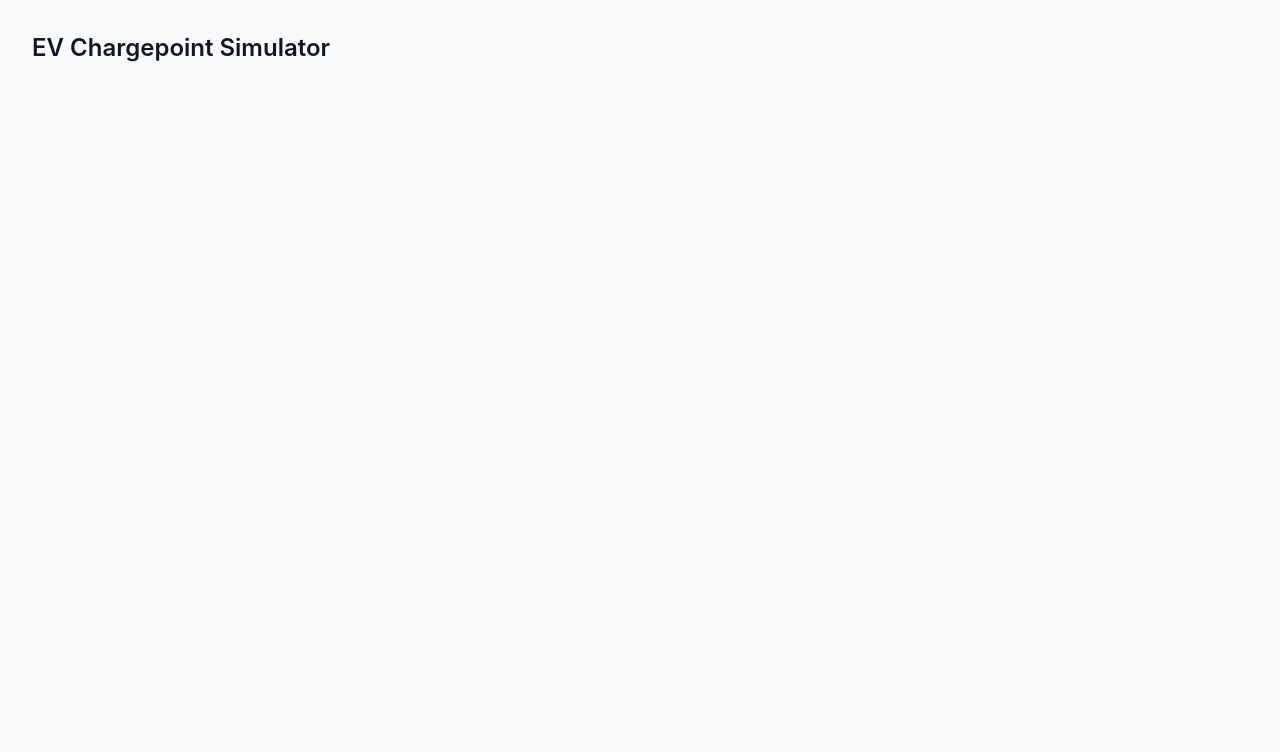
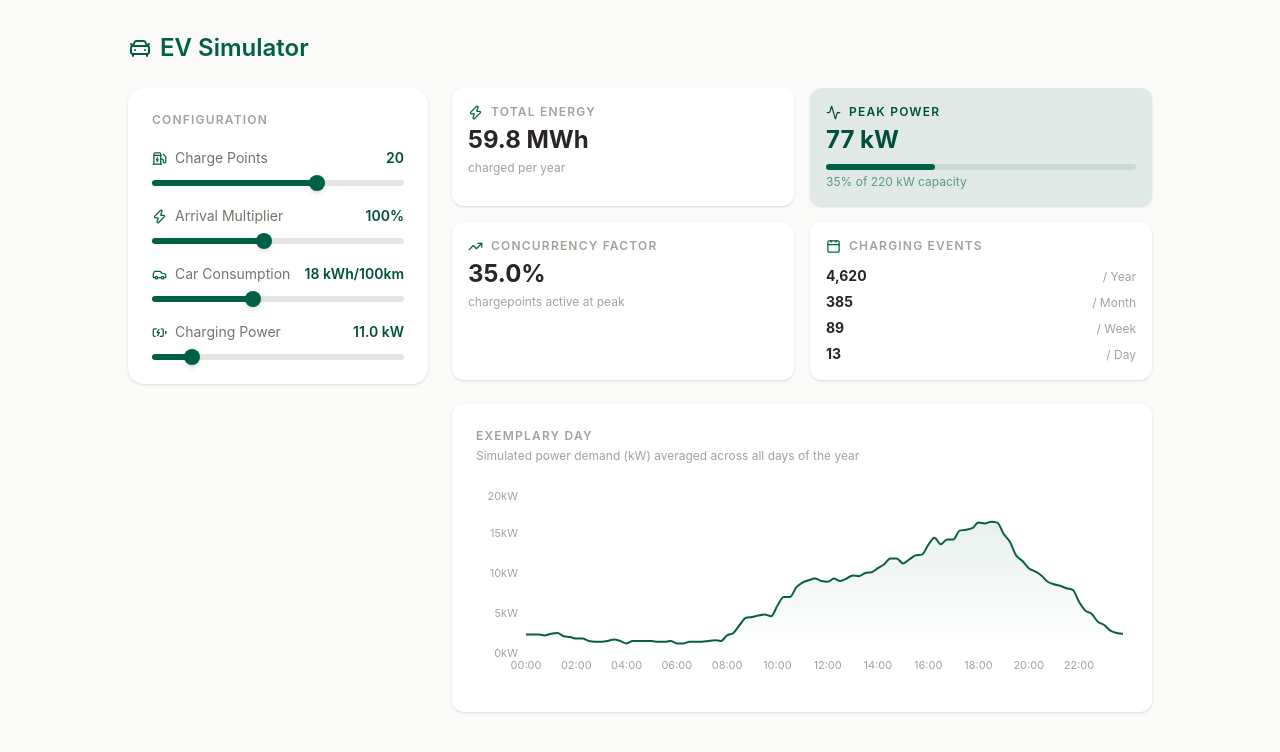
Before and after one commit to brynne0/reonic-task, a React (Vite) app in the folder task-2/: page / in a window 1280 px wide. Shown: the top 752 px of the page. Built offline with nearby package versions, Linux system fonts and the light colour scheme.

Commit message:
Add lucide-react and recharts dependencies, implement DayChart and StatsPanel components for task 2 output visualisation

```diff
--- a/task-2/package.json
+++ b/task-2/package.json
@@ -11,8 +11,10 @@
   },
   "dependencies": {
     "@tailwindcss/vite": "^4.2.2",
+    "lucide-react": "^1.7.0",
     "react": "^19.2.4",
     "react-dom": "^19.2.4",
+    "recharts": "^3.8.1",
     "tailwindcss": "^4.2.2"
   },
   "devDependencies": {
--- a/task-2/src/App.tsx
+++ b/task-2/src/App.tsx
@@ -1,9 +1,41 @@
+import { useMemo, useState } from "react";
+import { simulate } from "./simulation/simulate";
+import InputPanel from "./components/InputPanel";
+import StatsPanel from "./components/StatsPanel";
+import DayChart from "./components/DayChart";
+import { CarFront } from "lucide-react";
+
+const DEFAULTS = {
+  numChargepoints: 20,
+  arrivalMultiplier: 1.0,
+  consumptionKwh: 18,
+  chargingPowerKw: 11,
+};
+
 export default function App() {
+  const [params, setParams] = useState(DEFAULTS);
+
+  const result = useMemo(() => simulate({ ...params, seed: 42 }), [params]);
+
+  function handleChange(key: string, value: number) {
+    setParams((prev) => ({ ...prev, [key]: value }));
+  }
+
   return (
-    <div className="min-h-screen bg-gray-50 p-8">
-      <h1 className="text-2xl font-semibold text-gray-900">
-        EV Chargepoint Simulator
-      </h1>
+    <div className="min-h-screen bg-stone-50 p-8 font-sans">
+      <div className="max-w-5xl mx-auto space-y-6">
+        <h1 className="text-2xl font-semibold text-emerald-800 flex items-center gap-2">
+          <CarFront />
+          EV Simulator
+        </h1>
+        <div className="grid grid-cols-[300px_1fr] gap-6 items-start">
+          <InputPanel {...params} onChange={handleChange} />
+          <div className="space-y-6">
+            <StatsPanel {...result} />
+            <DayChart exemplaryDayPower={result.exemplaryDayPower} />
+          </div>
+        </div>
+      </div>
     </div>
   );
 }
--- /dev/null
+++ b/task-2/src/components/DayChart.tsx
@@ -0,0 +1,82 @@
+import {
+  AreaChart,
+  Area,
+  XAxis,
+  YAxis,
+  Tooltip,
+  ResponsiveContainer,
+} from "recharts";
+
+interface Props {
+  exemplaryDayPower: number[];
+}
+
+export default function DayChart({ exemplaryDayPower }: Props) {
+  const data = exemplaryDayPower.map((kw, i) => ({
+    time: tickToTime(i),
+    kw: Math.round(kw * 10) / 10,
+  }));
+
+  return (
+    <div className="bg-white rounded-xl p-6 shadow-sm ">
+      <div className="mb-6 space-y-1">
+        <h2 className="text-xs font-semibold uppercase tracking-widest text-stone-400">
+          Exemplary Day
+        </h2>
+        <p className="text-xs text-stone-400 ">
+          Simulated power demand (kW) averaged across all days of the year
+        </p>
+      </div>
+      <ResponsiveContainer width="100%" height={200}>
+        <AreaChart data={data}>
+          <defs>
+            <linearGradient id="powerGradient" x1="0" y1="0" x2="0" y2="1">
+              <stop offset="5%" stopColor="#065f46" stopOpacity={0.15} />
+              <stop offset="95%" stopColor="#065f46" stopOpacity={0} />
+            </linearGradient>
+          </defs>
+          <XAxis
+            dataKey="time"
+            tick={{ fontSize: 11, fill: "#a8a29e" }}
+            tickLine={false}
+            axisLine={false}
+            interval={7}
+          />
+          <YAxis
+            tick={{ fontSize: 11, fill: "#a8a29e" }}
+            tickLine={false}
+            axisLine={false}
+            tickFormatter={(v) => `${v}kW`}
+            width={45}
+          />
+          <Tooltip
+            formatter={(value) => [`${value} kW`, "Power"]}
+            contentStyle={{
+              borderRadius: "8px",
+              border: "none",
+              boxShadow: "0 2px 8px rgba(0,0,0,0.08)",
+              fontSize: "12px",
+            }}
+          />
+          <Area
+            type="monotone"
+            dataKey="kw"
+            stroke="#065f46"
+            strokeWidth={2}
+            fill="url(#powerGradient)"
+            dot={false}
+          />
+        </AreaChart>
+      </ResponsiveContainer>
+    </div>
+  );
+}
+
+function tickToTime(tick: number): string {
+  const totalMinutes = tick * 15;
+  const hours = Math.floor(totalMinutes / 60)
+    .toString()
+    .padStart(2, "0");
+  const minutes = (totalMinutes % 60).toString().padStart(2, "0");
+  return `${hours}:${minutes}`;
+}
--- /dev/null
+++ b/task-2/src/components/StatsPanel.tsx
@@ -0,0 +1,94 @@
+import { Zap, Activity, TrendingUp, Calendar } from "lucide-react";
+
+interface Props {
+  totalEnergyKwh: number;
+  theoreticalMaxPowerKw: number;
+  actualMaxPowerKw: number;
+  concurrencyFactor: number;
+  chargingEvents: number;
+}
+
+export default function StatsPanel({
+  totalEnergyKwh,
+  theoreticalMaxPowerKw,
+  actualMaxPowerKw,
+  concurrencyFactor,
+  chargingEvents,
+}: Props) {
+  const eventsBreakdown = [
+    { label: "Year",  value: Math.round(chargingEvents) },
+    { label: "Month", value: Math.round(chargingEvents / 12) },
+    { label: "Week",  value: Math.round(chargingEvents / 52) },
+    { label: "Day",   value: Math.round(chargingEvents / 365) },
+  ];
+
+  return (
+    <div className="grid grid-cols-2 gap-4">
+      <StatCard
+        icon={<Zap size={15} />}
+        label="Total Energy"
+        value={`${(totalEnergyKwh / 1000).toFixed(1)} MWh`}
+        sub="charged per year"
+      />
+
+      <div className="bg-emerald-900/10 rounded-xl p-4 shadow-sm space-y-1">
+        <div className="flex items-center gap-2 text-emerald-900">
+          <Activity size={15} />
+          <p className="text-xs font-semibold uppercase tracking-widest">Peak Power</p>
+        </div>
+        <p className="text-2xl font-bold text-emerald-900">{Math.round(actualMaxPowerKw)} kW</p>
+        <div className="w-full bg-emerald-900/10 rounded-full h-1.5 mt-2">
+          <div
+            className="bg-emerald-800 h-1.5 rounded-full"
+            style={{ width: `${(actualMaxPowerKw / theoreticalMaxPowerKw) * 100}%` }}
+          />
+        </div>
+        <p className="text-xs text-emerald-800/60">
+          {((actualMaxPowerKw / theoreticalMaxPowerKw) * 100).toFixed(0)}% of {Math.round(theoreticalMaxPowerKw)} kW capacity
+        </p>
+      </div>
+
+      <StatCard
+        icon={<TrendingUp size={15} />}
+        label="Concurrency Factor"
+        value={`${(concurrencyFactor * 100).toFixed(1)}%`}
+        sub="chargepoints active at peak"
+      />
+
+      <div className="bg-white rounded-xl p-4 shadow-sm space-y-3">
+        <div className="flex items-center gap-2 text-stone-400">
+          <span className="text-emerald-800"><Calendar size={15} /></span>
+          <p className="text-xs font-semibold uppercase tracking-widest">Charging Events</p>
+        </div>
+        <div className="space-y-1.5">
+          {eventsBreakdown.map(({ label, value }) => (
+            <div key={label} className="flex items-baseline justify-between">
+              <span className="text-sm font-bold text-stone-800">{value.toLocaleString()}</span>
+              <span className="text-xs text-stone-400">/ {label}</span>
+            </div>
+          ))}
+        </div>
+      </div>
+    </div>
+  );
+}
+
+interface StatCardProps {
+  icon: React.ReactNode;
+  label: string;
+  value: string;
+  sub: string;
+}
+
+function StatCard({ icon, label, value, sub }: StatCardProps) {
+  return (
+    <div className="bg-white rounded-xl p-4 shadow-sm space-y-1">
+      <div className="flex items-center gap-2 text-stone-400">
+        <span className="text-emerald-800">{icon}</span>
+        <p className="text-xs font-semibold uppercase tracking-widest">{label}</p>
+      </div>
+      <p className="text-2xl font-bold text-stone-800">{value}</p>
+      <p className="text-xs text-stone-400">{sub}</p>
+    </div>
+  );
+}
```
Also changed, not shown: 1 other file (tests, documents, lock files or other folders).
